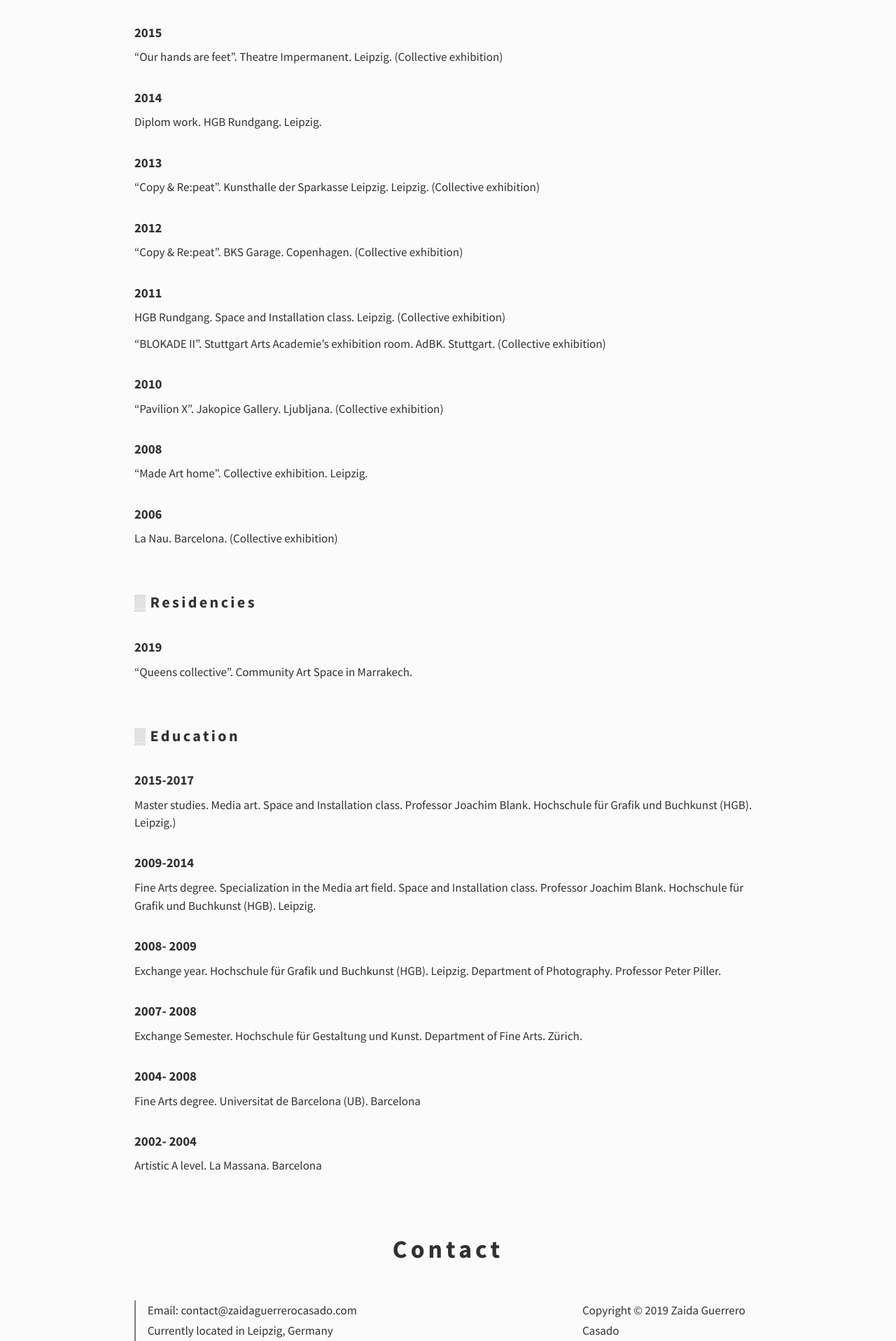
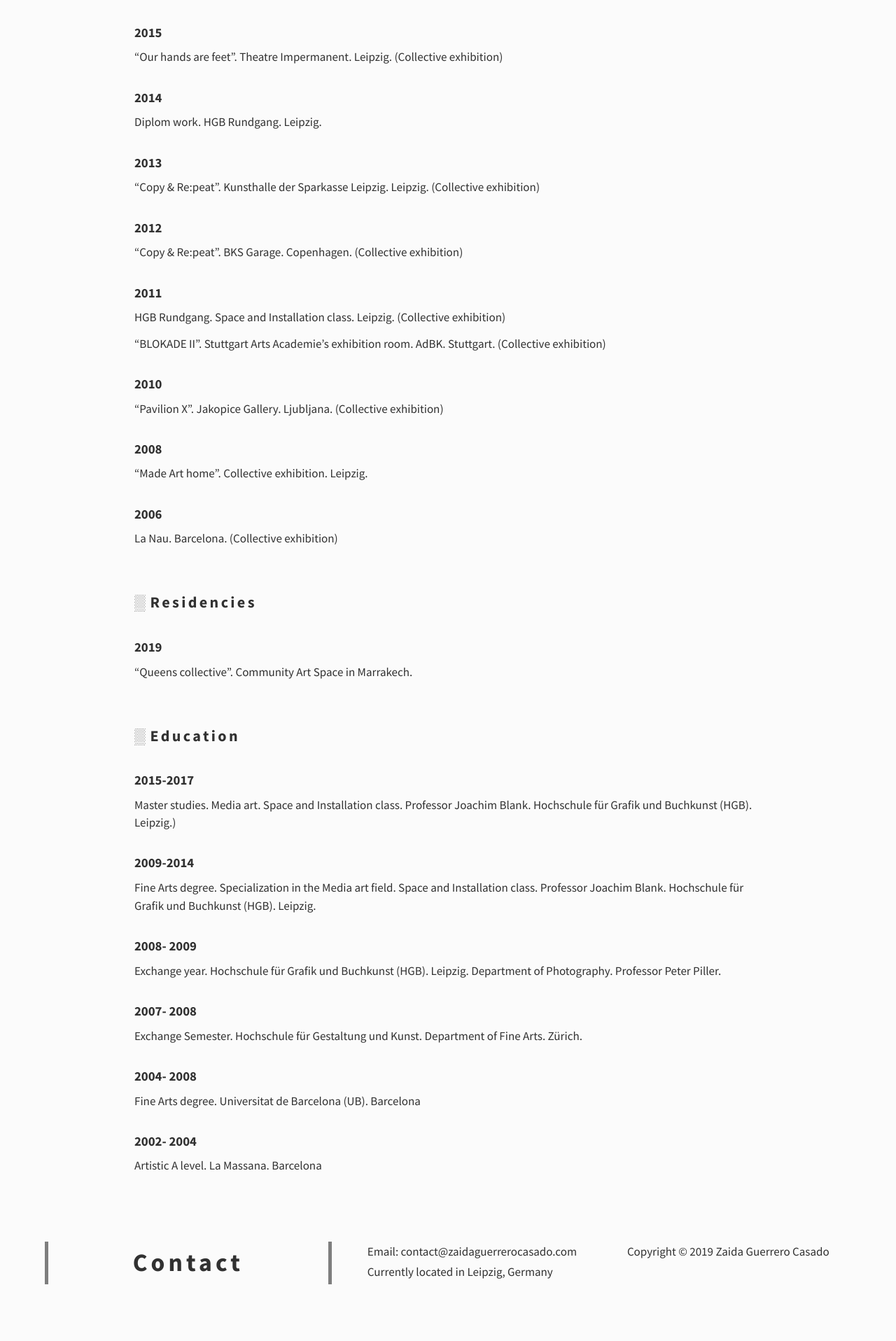
Before and after one commit to fraenze-st/KuenstlerPortfolio_ZaidaGuerreroCasado, a Jekyll site: the page built from index.html, in a window 1280 px wide. Shown: the part 2700-4616 px from the top of the page at 70% size. Built offline with Jekyll 4.4.1, drawn with Linux system fonts in a browser that asks for light colours; nearby versions of some CDN libraries; after the commit the page ends 4560 px from its top, so only the background shows below that.

Commit message:
contact styling modified

```diff
--- a/_includes/contact.html
+++ b/_includes/contact.html
@@ -1,11 +1,5 @@
-<div id="contact-container">
-    <div class="trennungsbalken">
-        <div class="trennungsbalken-links ol"></div>
-        <div class="trennungsbalken-rechts or"></div>
-    </div>
+<!-- Kontakt footer -->
 <div id="contact">
-        <div class="cd-side-left"></div>
-        <div class="cd-side-middle">
     <div class="contact-heading">
         <h2>Contact</h2>
     </div>
@@ -22,10 +16,3 @@
         </div>
     </div>
 </div>
-        <div class="cd-side-right"></div>
-    </div>
-    <div class="trennungsbalken">
-        <div class="trennungsbalken-links"></div>
-        <div class="trennungsbalken-rechts ur"></div>
-    </div>
-</div>
--- a/assets/scss/imports/_contact.scss
+++ b/assets/scss/imports/_contact.scss
@@ -1,37 +1,40 @@
 // Kontakt
 
-#contact-container {
-    margin: 0 15vw 4vw 15vw;
-    // display: flex;
-    // justify-content: center;
-    // align-items: center;
+#contact {
+    // padding: 1.5vw 15vw 2vw 15vw;
+    padding: 1.5vw 5vw 2vw 5vw;
+    display: grid;
+    grid-template-columns: 40% 1fr;
+
+    // background: darken($light, 1%);
+    // background: url(../images/Hintergrundbild/DSC_0061_2a.JPG);
+    // border-top: 0.1rem solid darken($lightgrey, 5%);
+    @media #{$tall} {
+        padding: 1.5vw 2vw 2vw 5vw;
+        grid-template-columns: 25% 1fr;
+    }
 
     @media #{$middle} {
-        margin: 0 3vw 6vh 3vw;
+        padding: 1.5vw 2vw 2vw 5vw;
+        grid-template-columns: 1fr;
     }
 
     @media #{$small} {
-        margin: 0 2vw 6vh 2vw;
+        padding: 0 2vw 2rem 0.7rem;
     }
 
-    // @media #{$small} {
-    //     // margin: 0 0.6vw 6vh 0.6vw;
-    // }
-}
-
-
-#contact {
-    display: grid;
-    grid-template-columns: 0 1fr 0;
-    align-items: center;
-
     .contact-heading {
-        margin-bottom: 2.5rem;
+        // margin-bottom: 1.5rem;
         letter-spacing: 0.3rem;
         text-align: center;
+        margin-right: 3rem;
+        border-left: 0.3rem solid lighten($darkgrey, 30%);
+        border-right: 0.3rem solid lighten($darkgrey, 30%);
 
-        @media #{$small} {
+        @media #{$middle} {
             margin-bottom: 1.5rem;
+            border-left: 0rem solid lighten($darkgrey, 30%);
+            border-right: 0rem solid lighten($darkgrey, 30%);
         }
 
 
@@ -58,19 +61,18 @@
     }
 
     .contact-details {
+        // background: pink;
         display: grid;
-        grid-template-columns: 65% 1fr;
-        // grid-template-columns: 1fr;
+        grid-template-columns: 1fr 1fr;
         grid-column-gap: 3rem;
         grid-row-gap: 1rem;
         justify-content: center;
-        padding-left: 1.3vw;
-
-        border-left: 0.15rem solid lighten($darkgrey, 30%);
-        // border-right: 0.15rem solid lighten($darkgrey, 30%);
+        // padding-left: 1.3vw;
+        // border-left: 0.15rem solid lighten($darkgrey, 30%);
 
         @media #{$middle} {
             grid-column-gap: 1.5rem;
+            border-left: 0.15rem solid lighten($darkgrey, 30%);
             padding-left: 2vw;
         }
 
@@ -78,8 +80,9 @@
             padding-left: 0.4rem;
             grid-row-gap: 0.6rem;
             grid-column-gap: 0.5rem;
-            grid-template-columns: 1fr 30%;
             border-left: 0.15rem solid lighten($darkgrey, 30%);
+            // grid-template-columns: 1fr 30%;
+            // border-left: 0.1rem solid lighten($darkgrey, 30%);
             // color: green;
         }
 
```
Lines whose indentation alone changed are shown as unchanged.
